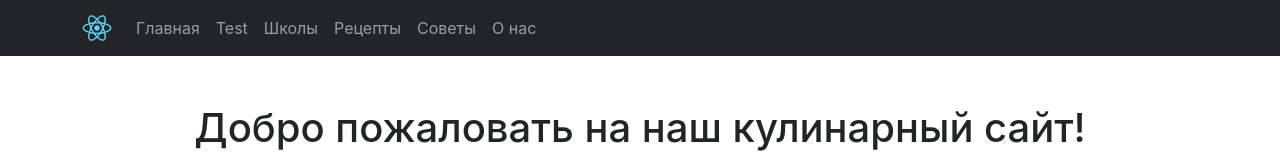
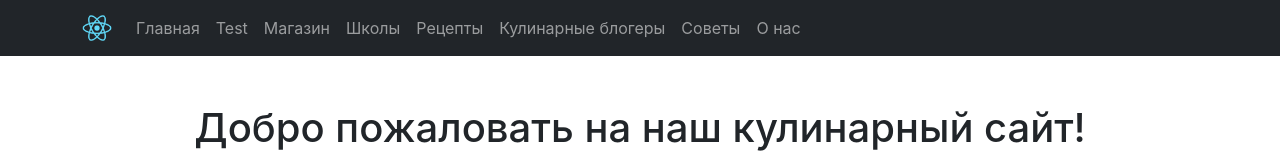
Before and after one commit to Frogpop/Cooking_Platform, a React (Create React App) app: page / in a window 1280 px wide. Shown: the top 160 px of the page. Built offline with nearby package versions, Linux system fonts and the light colour scheme.

Commit message:
Попытка что-то вставить в шапку сайта еще раз, надо будет все ссылки перепроверять

```diff
--- a/src/Components/Header.js
+++ b/src/Components/Header.js
@@ -8,7 +8,12 @@ import Test from "../Pages/Test";
 import ListOfSchools from "../Pages/ListOfSchools";
 import School from "../Pages/School";
 import About from "../Pages/About"
+import Bloggers from "../Components/Bloggers"
 import ListOfTips from "./ListOfTips";
+import BloggerProfile from "./BloggerProfile";
+import Store from "./Store";
+import ProductDetail from "./ProductDetail";
+import ArticleDetail from "./ArticleDetail";
 export default class Header extends Component{
     render() {
         return(
@@ -29,8 +34,10 @@ export default class Header extends Component{
                             <Nav className="mr-auto">
                                 <Nav.Link href="/"> Главная</Nav.Link>
                                 <Nav.Link href="/test">Test</Nav.Link>
+                                <Nav.Link href="/store">Магазин</Nav.Link>
                                 <Nav.Link href="/schools">Школы</Nav.Link>
                                 <Nav.Link href="/formulas">Рецепты</Nav.Link>
+                                <Nav.Link href="/bloggers">Кулинарные блогеры</Nav.Link>
                                 <Nav.Link href="/tips">Советы</Nav.Link>
                                 <Nav.Link href="/about">О нас</Nav.Link>
                                 {/*
@@ -46,8 +53,13 @@ export default class Header extends Component{
                         <Route exat path="/" element={<Home/>}/>
                         <Route exat path="/test" element={<Test/>}/>
                         <Route exat path="/about" element={<About/>}/>
+                        <Route exat path="/bloggers" element={<Bloggers/>}/>
                         <Route exat path="/tips" element={<ListOfTips/>}/>
                         <Route exat path="/schools" element={<ListOfSchools/>}/>
+                        <Route path="/bloggers/anna-petrova" element={<BloggerProfile/>}/>
+                        <Route path="/store" element={<Store/>}/>
+                        <Route path="/store/:productId" element={<ProductDetail/>}/>
+                        <Route path="/articles/:articleId" element={<ArticleDetail/>}/>
                         {schools.map((item)=>{
                             return(
                                 <Route exat path={`/schools/${item.alt_name}`} element={<School id = {item.id}/>}/>
```
